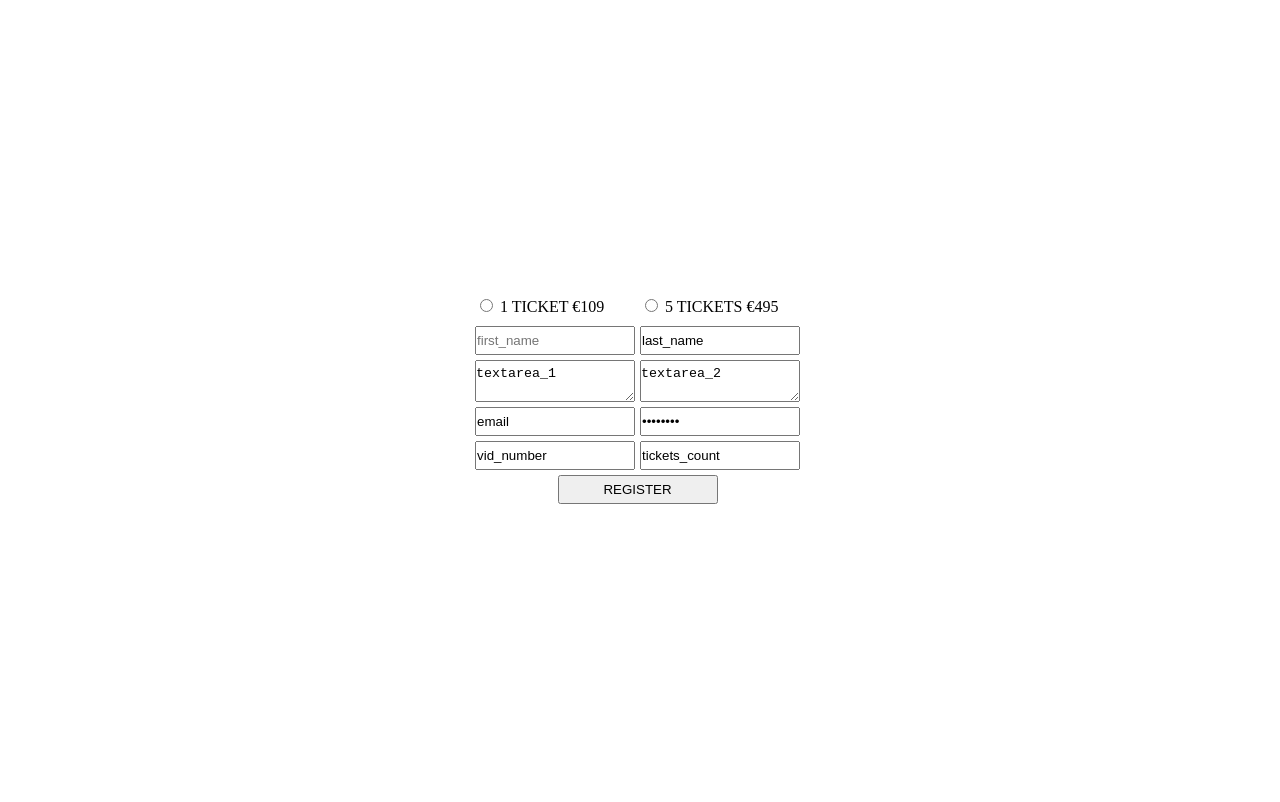
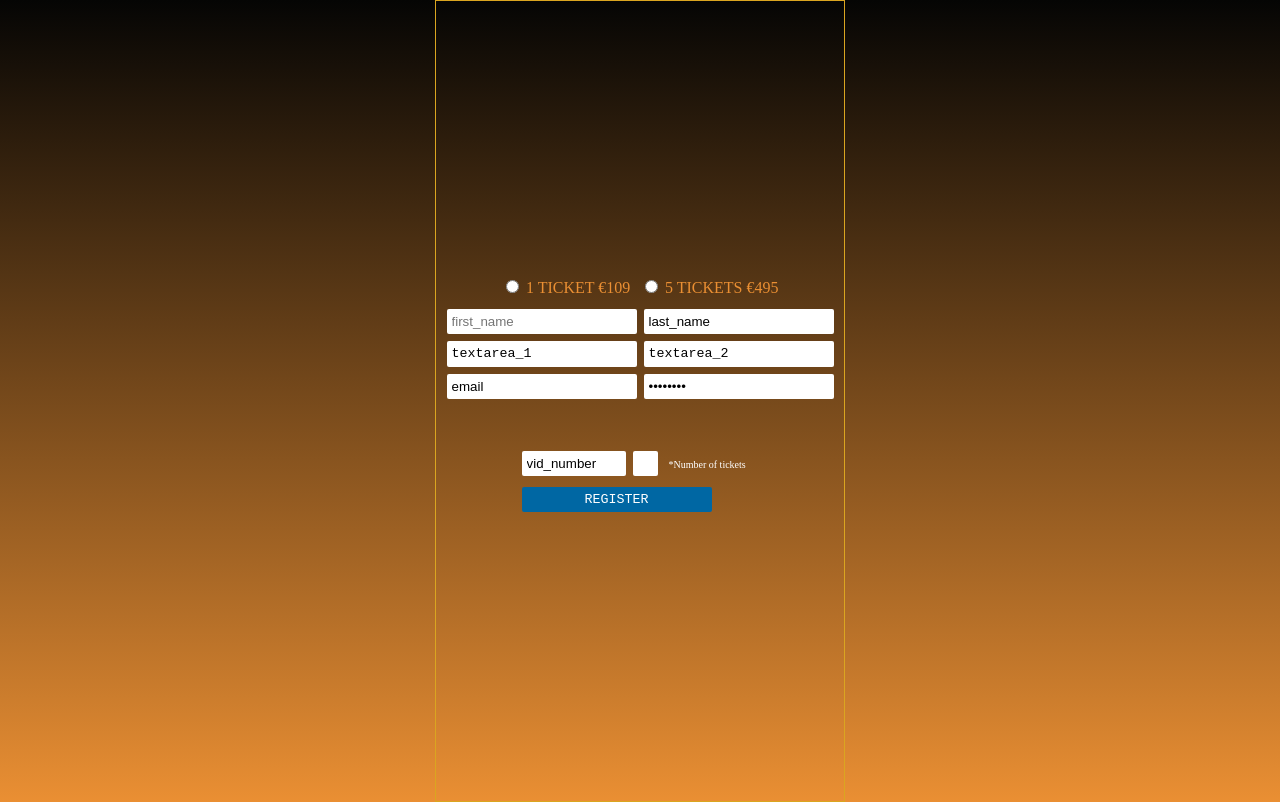
Before and after one commit to kisickilukasz/GetResponse-Junior-Dev-Task, a plain HTML site: page index.html in a window 1280 px wide. Drawn offline with Linux system fonts and the light colour scheme.

Commit message:
css positioning and styling finished, all components like in specification, background-image added, tested in chrome

```diff
--- a/index.html
+++ b/index.html
@@ -9,21 +9,23 @@
 </head>
 <body>
     <form class="flex-container">
-          <div class="flex-item flex-radio"><input class="flex-item-radio" type="radio" name="1_ticket" value=""> 1 TICKET €109</div>
-          <div class="flex-item flex-radio"><input class="flex-item-radio" type="radio" name="5_tickets" value=""> 5 TICKETS €495</div>
+          <div class="flex-item flex-radio1"><input class="flex-item-radio" type="radio" name="1_ticket" value=""> 1 TICKET €109</div>
+          <div class="flex-item flex-radio2"><input class="flex-item-radio" type="radio" name="5_tickets" value=""> 5 TICKETS €495</div>
 
-          <input class="flex-item" type="text" placeholder="first_name" name="first_name">
+          <input class="flex-item left-column" type="text" placeholder="first_name" name="first_name">
           <input class="flex-item" type="text" value="last_name" name="last_name">
 
-          <textarea class="flex-item" name="textarea_1">textarea_1</textarea>
-          <textarea class="flex-item" name="textarea_2">textarea_2</textarea>
+          <textarea class="flex-item text-area left-column" name="textarea_1">textarea_1</textarea>
+          <textarea class="flex-item text-area" name="textarea_2">textarea_2</textarea>
 
-          <input class="flex-item" type="text" name="email" value="email">
+          <input class="flex-item left-column" type="text" name="email" value="email">
           <input class="flex-item" type="password" name="password" value="password">
+          <div class="flex-item footer-box">
+            <input class="flex-item vid-number" type="text" name="vid_number" value="vid_number">
+            <input class="flex-item tickets-count" type="text" name="tickets_count" value=""> <span id="tickets-count-label">*Number of tickets</span>
 
-          <input class="flex-item" type="text" name="vid_number" value="vid_number">
-          <input class="flex-item" type="text" name="tickets_count" value="tickets_count">
+            <input class="flex-item submit-button"t type="submit" value="REGISTER">
+          </div>
 
-          <input class="flex-item"t type="submit" value="REGISTER">
     </form>
 </body>
--- a/main.css
+++ b/main.css
@@ -1,26 +1,86 @@
 body {
   margin: 0;
   padding: 0;
-}
+  background-color: #ea8f33;
+  background-image: linear-gradient(to bottom, #050504, #ea8f33);
+  background-repeat: repeat-x;
+  }
 
 .flex-container {
-  width: 340px;
+  width: 408px;
+  display: -webkit-box;
+  display: -ms-flexbox;
   display: flex;
+  -webkit-box-pack: center;
+  -ms-flex-pack: center;
   justify-content: center;
+  -webkit-box-align: center;
+  -ms-flex-align: center;
   align-items: center;
+  -ms-flex-line-pack: center;
   align-content: center;
+  -ms-flex-wrap: wrap;
   flex-wrap: wrap;
-  height: 100vh;
+  height: 100vh;         /* view-port height*/
   margin:auto;
+  border: 1px solid goldenrod;
 }
 
 .flex-item {
-  width: 160px;
+  width: 190px;
   box-sizing: border-box;
-  margin: 0 5px 5px 0;
-  padding: 5px 0;
+  margin: 0 7px 7px 0px;
+  padding: 3px 0;
+  border-style: none;
+  border-radius: 2px;
+  padding: 5px;
 }
 
-.flex-radio {
+.flex-radio1 {
+  margin-left: 13%;
+  width: 137px;
+  padding-right: 0;
+  color:#ea8f33;
+}
 
+.flex-radio2 {
+  padding-left: 0;
+  color: #ea8f33;
 }
+
+.vid-number {
+  width: 104px;
+  margin-right: 0;
+}
+
+.tickets-count {
+  width: 25px;
+  margin-left: 3px;
+}
+
+.submit-button {
+  background-color: #0067a3;
+  color: white;
+  border-style: none;
+  font-family: monospace;
+  margin-top: 4px;
+}
+
+#tickets-count-label {
+  font-size: 10px;
+  color: white;
+}
+
+.footer-box {
+  width: 240px;
+  margin-top: 40px;
+}
+
+.left-column {
+  margin-left: 7px;
+}
+
+.text-area {
+  resize: none;
+  height: 26px;
+}
```
